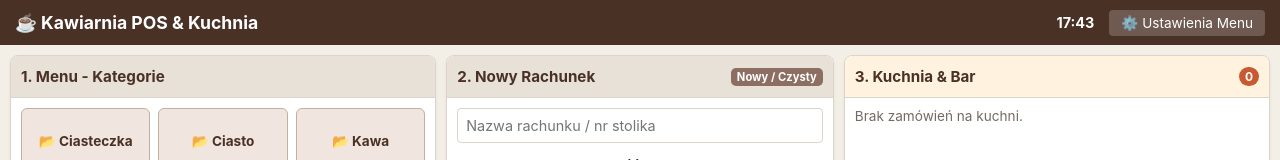
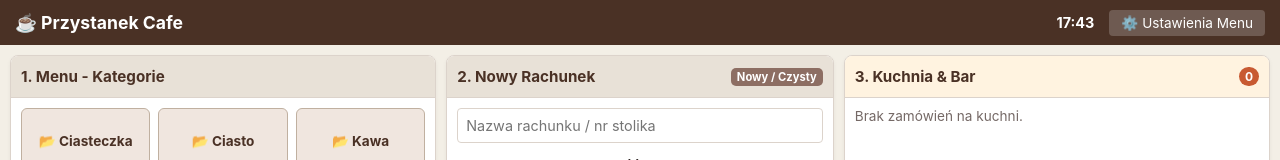
Before and after one commit to badziong-app/cafezam, a plain HTML site: page index.html in a window 1280 px wide. Shown: the top 160 px of the page. Drawn offline with Linux system fonts and the light colour scheme.

Commit message:
Update index.html

```diff
--- a/index.html
+++ b/index.html
@@ -85,7 +85,7 @@
 <body>
 
   <header>
-    <h1>☕ Kawiarnia POS & Kuchnia</h1>
+    <h1>☕ Przystanek Cafe</h1>
     <div style="display:flex; gap: 15px; align-items: center;">
       <span id="clock" style="font-weight: bold; font-size: 0.9rem;"></span>
       <button class="admin-btn" onclick="toggleAdminModal(true)">⚙️ Ustawienia Menu</button>
```
